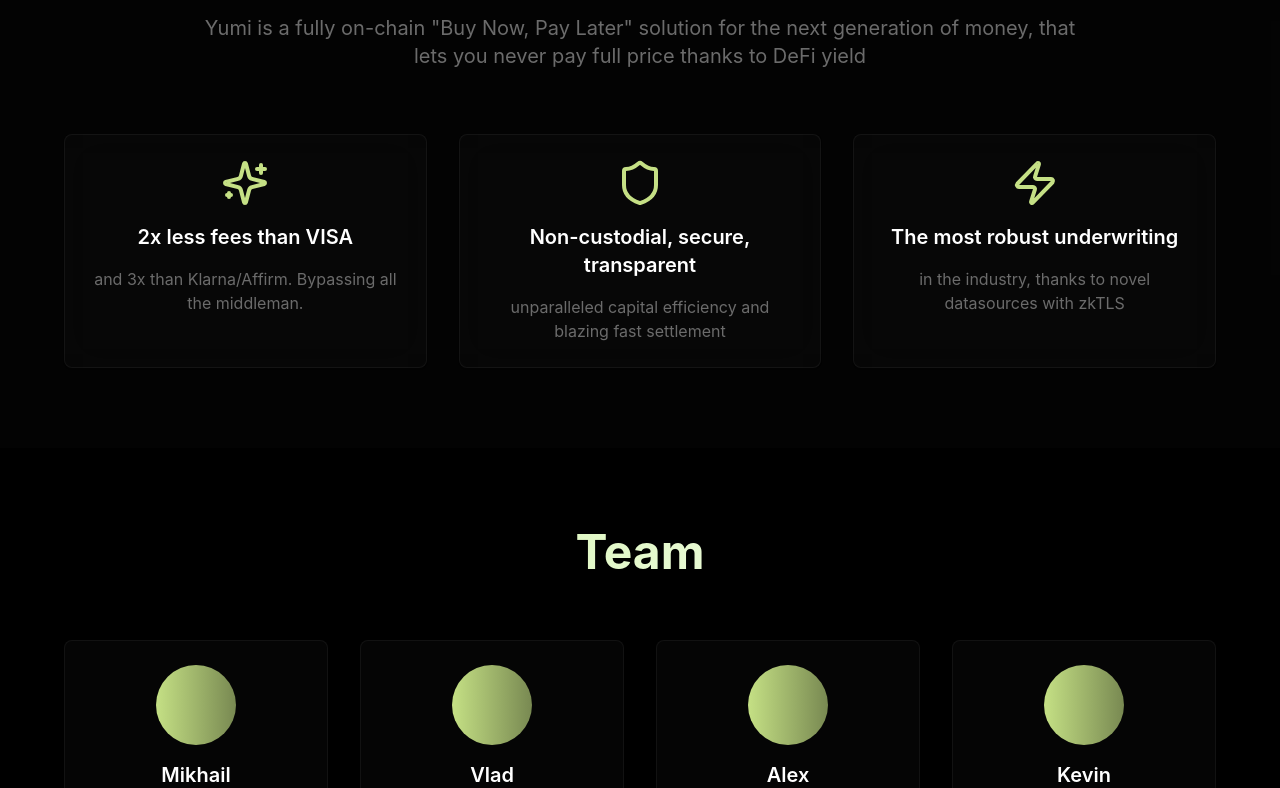
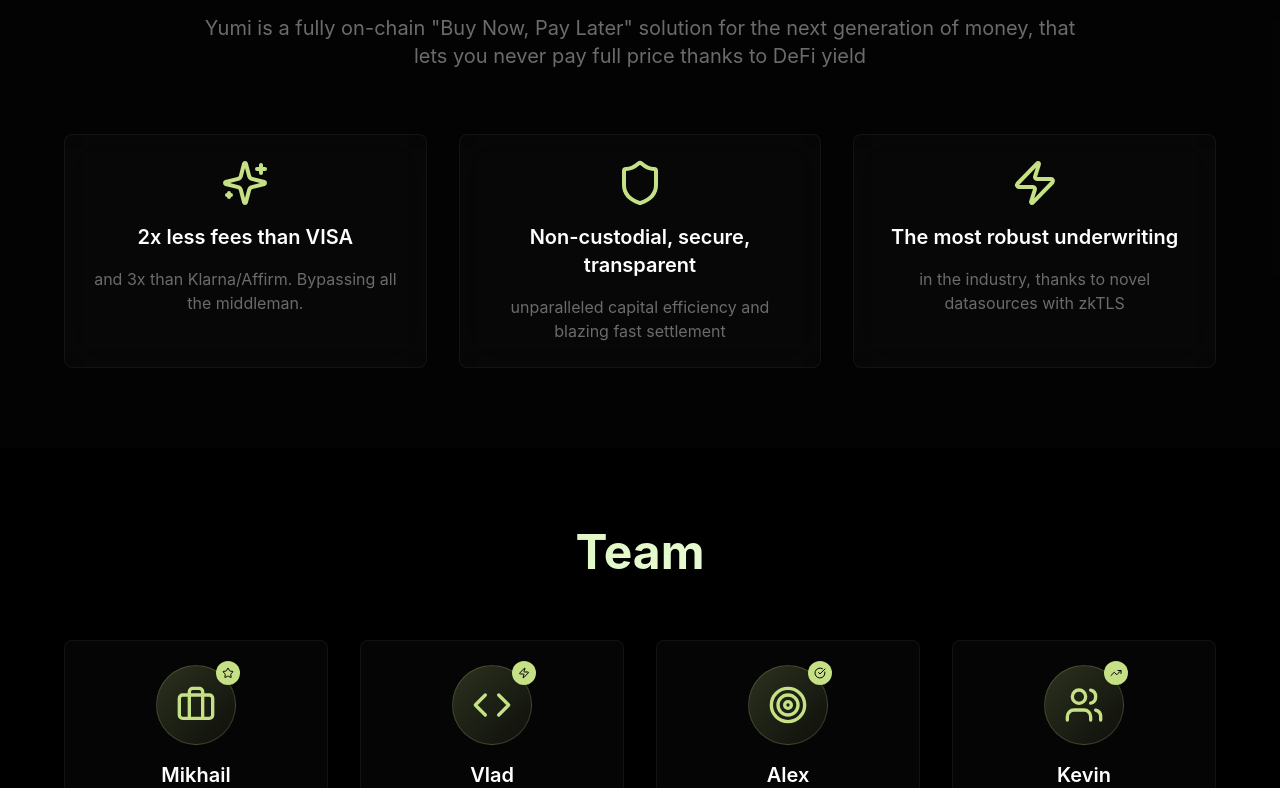
Before and after one commit to Meghacodes/yumi-landing-page-final, a React (Vite) app: page / in a window 1280 px wide. Shown: the part 2012-2800 px from the top of the page. Built offline with nearby package versions, Linux system fonts and the light colour scheme.

Commit message:
Refactor: Enhance logo and team section
Added clipart to the team photo and updated the logo for a more classy and user-friendly UI.

```diff
--- a/src/pages/Index.tsx
+++ b/src/pages/Index.tsx
@@ -1,5 +1,5 @@
 
-import { ArrowRight, CheckCircle, Sparkles, Shield, Zap, Users, TrendingUp, Calendar } from "lucide-react";
+import { ArrowRight, CheckCircle, Sparkles, Shield, Zap, Users, TrendingUp, Calendar, Star, Briefcase, Code, Target } from "lucide-react";
 import { Button } from "@/components/ui/button";
 import { Card, CardContent } from "@/components/ui/card";
 
@@ -10,11 +10,17 @@ const Index = () => {
       <header className="fixed top-0 left-0 right-0 z-50 glass-effect">
         <div className="container mx-auto px-6 py-4">
           <div className="flex items-center justify-between">
-            <div className="flex items-center space-x-2">
-              <div className="w-8 h-8 bg-primary rounded-full flex items-center justify-center">
-                <Sparkles className="w-5 h-5 text-primary-foreground" />
+            <div className="flex items-center space-x-3">
+              <div className="relative">
+                <div className="w-10 h-10 bg-gradient-to-br from-primary via-primary/80 to-primary/60 rounded-2xl flex items-center justify-center shadow-lg shadow-primary/20">
+                  <span className="text-xl font-bold text-primary-foreground tracking-tight">Y</span>
+                </div>
+                <div className="absolute -top-1 -right-1 w-3 h-3 bg-primary rounded-full animate-pulse"></div>
               </div>
-              <span className="text-xl font-bold gradient-text">Yumi Finance</span>
+              <div className="flex flex-col">
+                <span className="text-xl font-bold gradient-text tracking-tight">Yumi</span>
+                <span className="text-xs text-secondary -mt-1">Finance</span>
+              </div>
             </div>
             <nav className="hidden md:flex items-center space-x-8">
               <a href="#how-it-works" className="text-sm hover:text-primary transition-colors">How it works</a>
@@ -202,38 +208,66 @@ const Index = () => {
             <h2 className="text-4xl md:text-5xl font-bold text-center mb-16 gradient-text">Team</h2>
 
             <div className="grid md:grid-cols-2 lg:grid-cols-4 gap-8">
-              <Card className="glass-effect">
+              <Card className="glass-effect hover:scale-105 transition-transform duration-300">
                 <CardContent className="p-6 text-center">
-                  <div className="w-20 h-20 bg-gradient-to-r from-primary to-primary/60 rounded-full mx-auto mb-4"></div>
+                  <div className="relative w-20 h-20 mx-auto mb-4">
+                    <div className="w-20 h-20 bg-gradient-to-br from-primary/20 to-primary/5 rounded-full flex items-center justify-center border border-primary/20">
+                      <Briefcase className="w-10 h-10 text-primary" />
+                    </div>
+                    <div className="absolute -top-1 -right-1 w-6 h-6 bg-primary rounded-full flex items-center justify-center">
+                      <Star className="w-3 h-3 text-primary-foreground" />
+                    </div>
+                  </div>
                   <h3 className="text-xl font-semibold mb-2">Mikhail</h3>
-                  <p className="text-primary mb-2">Co-Founder & CEO</p>
+                  <p className="text-primary mb-2 font-medium">Co-Founder & CEO</p>
                   <p className="text-sm text-secondary">ex. founder @ miki.digital, ex. Ooga Booga, AirCanada</p>
                 </CardContent>
               </Card>
 
-              <Card className="glass-effect">
+              <Card className="glass-effect hover:scale-105 transition-transform duration-300">
                 <CardContent className="p-6 text-center">
-                  <div className="w-20 h-20 bg-gradient-to-r from-primary to-primary/60 rounded-full mx-auto mb-4"></div>
+                  <div className="relative w-20 h-20 mx-auto mb-4">
+                    <div className="w-20 h-20 bg-gradient-to-br from-primary/20 to-primary/5 rounded-full flex items-center justify-center border border-primary/20">
+                      <Code className="w-10 h-10 text-primary" />
+                    </div>
+                    <div className="absolute -top-1 -right-1 w-6 h-6 bg-primary rounded-full flex items-center justify-center">
+                      <Zap className="w-3 h-3 text-primary-foreground" />
+                    </div>
+                  </div>
                   <h3 className="text-xl font-semibold mb-2">Vlad</h3>
-                  <p className="text-primary mb-2">Co-Founder & CTO</p>
+                  <p className="text-primary mb-2 font-medium">Co-Founder & CTO</p>
                   <p className="text-sm text-secondary">5+ year of experience building complex DeFi on EVM & TON.</p>
                 </CardContent>
               </Card>
 
-              <Card className="glass-effect">
+              <Card className="glass-effect hover:scale-105 transition-transform duration-300">
                 <CardContent className="p-6 text-center">
-                  <div className="w-20 h-20 bg-gradient-to-r from-primary to-primary/60 rounded-full mx-auto mb-4"></div>
+                  <div className="relative w-20 h-20 mx-auto mb-4">
+                    <div className="w-20 h-20 bg-gradient-to-br from-primary/20 to-primary/5 rounded-full flex items-center justify-center border border-primary/20">
+                      <Target className="w-10 h-10 text-primary" />
+                    </div>
+                    <div className="absolute -top-1 -right-1 w-6 h-6 bg-primary rounded-full flex items-center justify-center">
+                      <CheckCircle className="w-3 h-3 text-primary-foreground" />
+                    </div>
+                  </div>
                   <h3 className="text-xl font-semibold mb-2">Alex</h3>
-                  <p className="text-primary mb-2">Strategic Advisor</p>
+                  <p className="text-primary mb-2 font-medium">Strategic Advisor</p>
                   <p className="text-sm text-secondary">Co-Founder @ EVAA Protocol</p>
                 </CardContent>
               </Card>
 
-              <Card className="glass-effect">
+              <Card className="glass-effect hover:scale-105 transition-transform duration-300">
                 <CardContent className="p-6 text-center">
-                  <div className="w-20 h-20 bg-gradient-to-r from-primary to-primary/60 rounded-full mx-auto mb-4"></div>
+                  <div className="relative w-20 h-20 mx-auto mb-4">
+                    <div className="w-20 h-20 bg-gradient-to-br from-primary/20 to-primary/5 rounded-full flex items-center justify-center border border-primary/20">
+                      <Users className="w-10 h-10 text-primary" />
+                    </div>
+                    <div className="absolute -top-1 -right-1 w-6 h-6 bg-primary rounded-full flex items-center justify-center">
+                      <TrendingUp className="w-3 h-3 text-primary-foreground" />
+                    </div>
+                  </div>
                   <h3 className="text-xl font-semibold mb-2">Kevin</h3>
-                  <p className="text-primary mb-2">Strategic Advisor</p>
+                  <p className="text-primary mb-2 font-medium">Strategic Advisor</p>
                   <p className="text-sm text-secondary">Co-Founder @ Ooga Booga</p>
                 </CardContent>
               </Card>
@@ -310,11 +344,17 @@ const Index = () => {
       <footer className="py-12 bg-card">
         <div className="container mx-auto px-6">
           <div className="flex flex-col md:flex-row justify-between items-center">
-            <div className="flex items-center space-x-2 mb-4 md:mb-0">
-              <div className="w-8 h-8 bg-primary rounded-full flex items-center justify-center">
-                <Sparkles className="w-5 h-5 text-primary-foreground" />
+            <div className="flex items-center space-x-3 mb-4 md:mb-0">
+              <div className="relative">
+                <div className="w-10 h-10 bg-gradient-to-br from-primary via-primary/80 to-primary/60 rounded-2xl flex items-center justify-center shadow-lg shadow-primary/20">
+                  <span className="text-xl font-bold text-primary-foreground tracking-tight">Y</span>
+                </div>
+                <div className="absolute -top-1 -right-1 w-3 h-3 bg-primary rounded-full animate-pulse"></div>
               </div>
-              <span className="text-xl font-bold gradient-text">Yumi Finance</span>
+              <div className="flex flex-col">
+                <span className="text-xl font-bold gradient-text tracking-tight">Yumi</span>
+                <span className="text-xs text-secondary -mt-1">Finance</span>
+              </div>
             </div>
             <div className="flex space-x-8">
               <a href="#" className="text-secondary hover:text-primary transition-colors">Privacy</a>
--- a/src/pages/Merchants.tsx
+++ b/src/pages/Merchants.tsx
@@ -10,11 +10,17 @@ const Merchants = () => {
       <header className="fixed top-0 left-0 right-0 z-50 glass-effect">
         <div className="container mx-auto px-6 py-4">
           <div className="flex items-center justify-between">
-            <div className="flex items-center space-x-2">
-              <div className="w-8 h-8 bg-primary rounded-full flex items-center justify-center">
-                <Zap className="w-5 h-5 text-primary-foreground" />
+            <div className="flex items-center space-x-3">
+              <div className="relative">
+                <div className="w-10 h-10 bg-gradient-to-br from-primary via-primary/80 to-primary/60 rounded-2xl flex items-center justify-center shadow-lg shadow-primary/20">
+                  <span className="text-xl font-bold text-primary-foreground tracking-tight">Y</span>
+                </div>
+                <div className="absolute -top-1 -right-1 w-3 h-3 bg-primary rounded-full animate-pulse"></div>
               </div>
-              <span className="text-xl font-bold gradient-text">Yumi Finance</span>
+              <div className="flex flex-col">
+                <span className="text-xl font-bold gradient-text tracking-tight">Yumi</span>
+                <span className="text-xs text-secondary -mt-1">Finance</span>
+              </div>
             </div>
             <nav className="hidden md:flex items-center space-x-8">
               <a href="#benefits" className="text-sm hover:text-primary transition-colors">Benefits</a>
@@ -249,11 +255,17 @@ const Merchants = () => {
       <footer className="py-12 bg-card">
         <div className="container mx-auto px-6">
           <div className="flex flex-col md:flex-row justify-between items-center">
-            <div className="flex items-center space-x-2 mb-4 md:mb-0">
-              <div className="w-8 h-8 bg-primary rounded-full flex items-center justify-center">
-                <Zap className="w-5 h-5 text-primary-foreground" />
+            <div className="flex items-center space-x-3 mb-4 md:mb-0">
+              <div className="relative">
+                <div className="w-10 h-10 bg-gradient-to-br from-primary via-primary/80 to-primary/60 rounded-2xl flex items-center justify-center shadow-lg shadow-primary/20">
+                  <span className="text-xl font-bold text-primary-foreground tracking-tight">Y</span>
+                </div>
+                <div className="absolute -top-1 -right-1 w-3 h-3 bg-primary rounded-full animate-pulse"></div>
               </div>
-              <span className="text-xl font-bold gradient-text">Yumi Finance</span>
+              <div className="flex flex-col">
+                <span className="text-xl font-bold gradient-text tracking-tight">Yumi</span>
+                <span className="text-xs text-secondary -mt-1">Finance</span>
+              </div>
             </div>
             <div className="flex space-x-8">
               <a href="#" className="text-secondary hover:text-primary transition-colors">Privacy</a>
```
